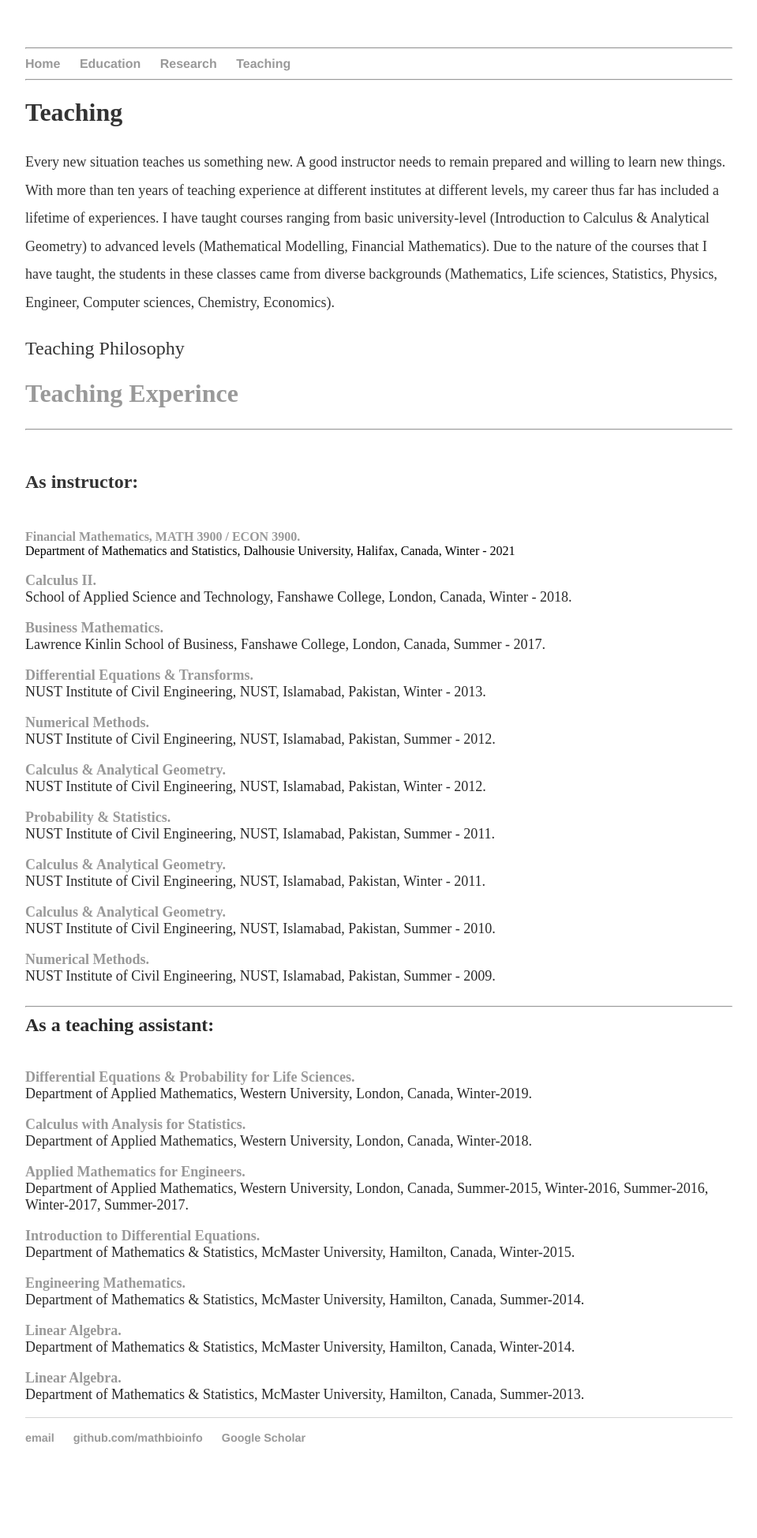
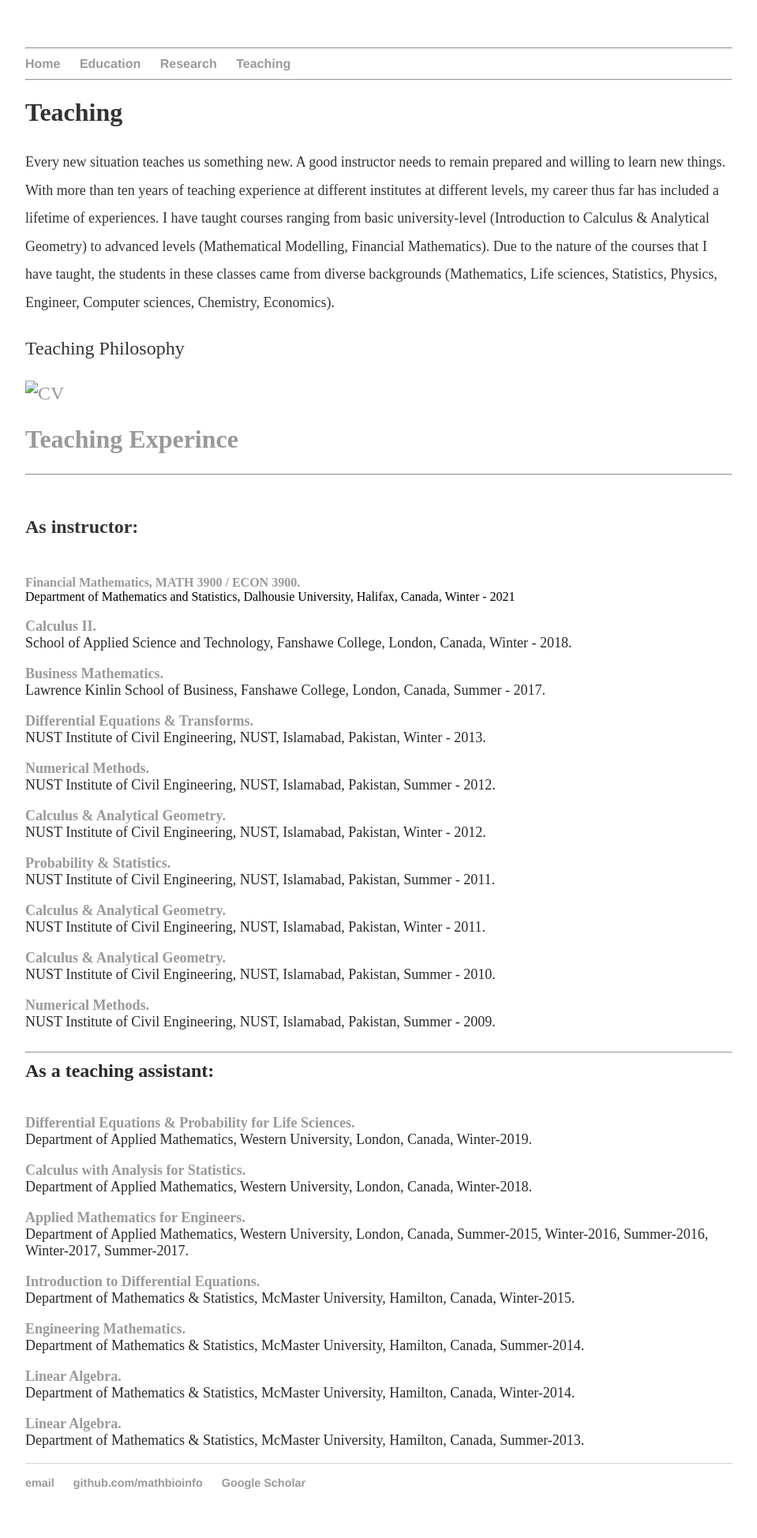
Before and after one commit to MathBioInfo/amjadkhan, a Jekyll site: the page built from Teaching/index.html, in a window 1280 px wide. Shown: the whole page at 79% size, without its empty margins (160-1119 px from the left). Built offline with Jekyll 4.4.1, drawn with Linux system fonts in a browser that asks for light colours; before the commit the page ends 1891 px from its top, so only the background shows below that.

Commit message:
Update index.html

```diff
--- a/Teaching/index.html
+++ b/Teaching/index.html
@@ -25,6 +25,7 @@
 			<div class="wsite-section-elements">
 			<p><font size="5">Teaching Philosophy <p>
                		<a href="cv.pdf" download>
+			<img src="pdf.png" alt="CV" width="54" height="62">
 
 		<p><font size="6"><b>Teaching Experince</b></font><br>
 		<hr>
```
